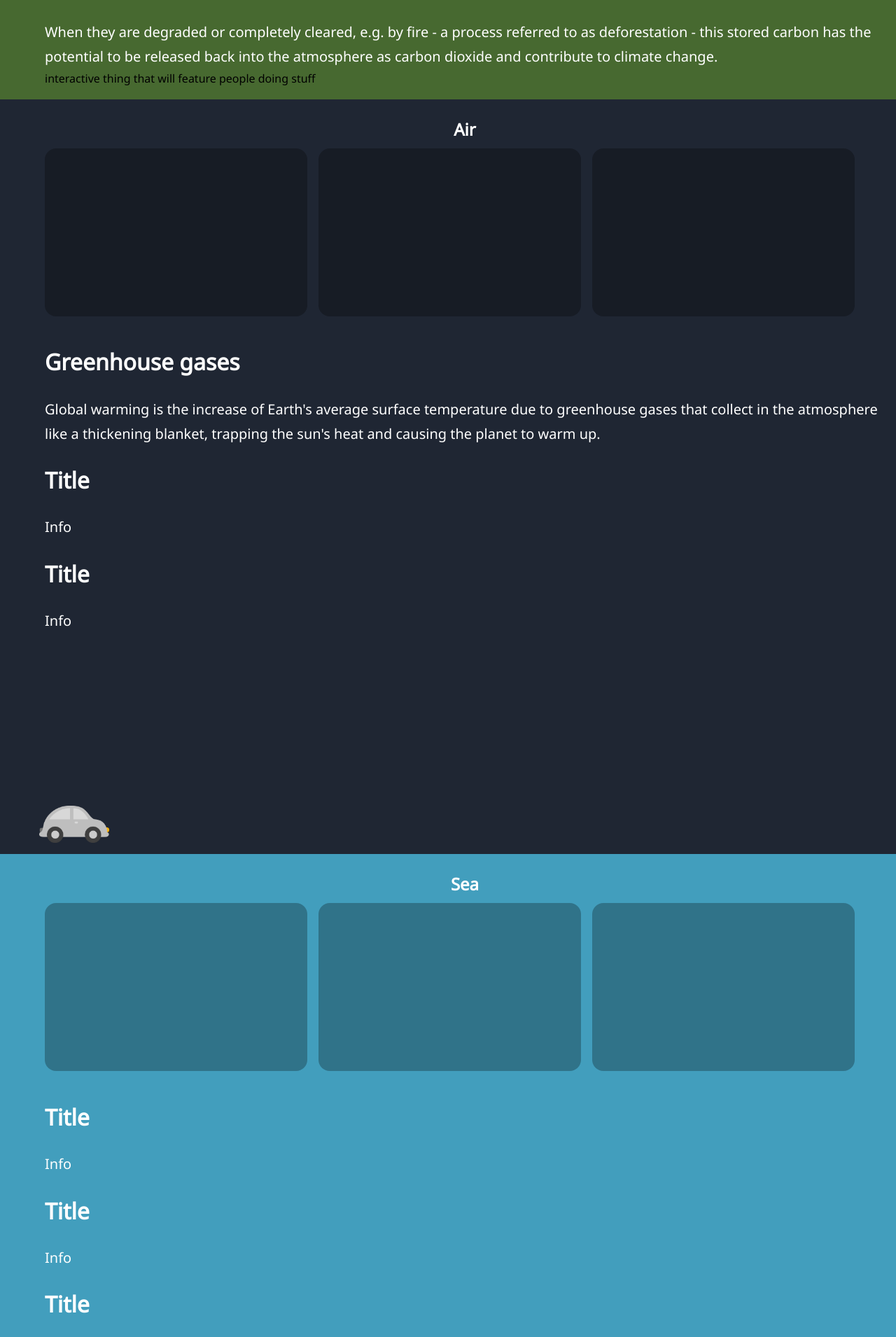
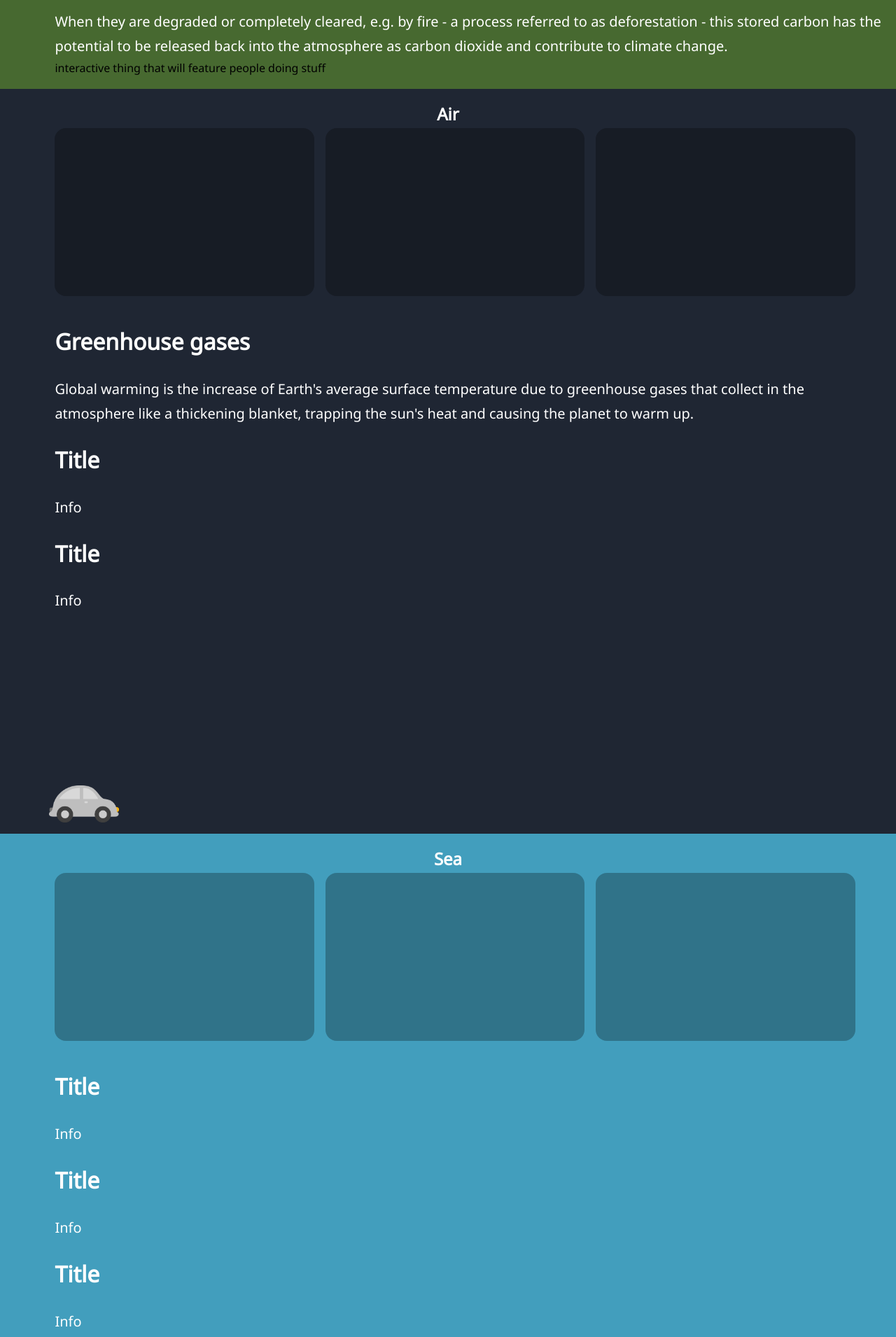
Before and after one commit to SupremeDonut/shshacks-2022, a React (Create React App) app: page / in a window 1280 px wide. Shown: the part 870-2780 px from the top of the page at 70% size. Built offline with nearby package versions, Linux system fonts and the light colour scheme.

Commit message:
fixed padding

```diff
--- a/src/components/Air.js
+++ b/src/components/Air.js
@@ -43,6 +43,7 @@ class Air extends React.Component {
 		return (
 		<div className="air page" id="Air">
 			<h2>Air</h2>
+			<div className='padding'>
 			<div className="air-info info">
 				<div className="air-card card">
 					<h2>Shocking Fact</h2>
@@ -72,6 +73,7 @@ class Air extends React.Component {
 				<div className="smokes">{this.state.smokeList}</div>
 				<img className="minicar" src={car} id="car" alt="car" onClick={this.fartGas}></img>
 			</div>
+			</div>
 		</div>
 		);
 	}
--- a/src/components/Land.js
+++ b/src/components/Land.js
@@ -5,6 +5,7 @@ function Land() {
 	return (
 	<div className="land page" id="land">
 		<h2>Land</h2>
+		<div className='padding'>
 		<div className="land-info info">
 			<div className="land-card card">
 			<h2>Shocking Fact</h2>
@@ -35,6 +36,7 @@ function Land() {
 </p>
 		</div>
 		interactive thing that will feature people doing stuff
+		</div>
 	</div>
 	);
 }
--- a/src/components/Sea.js
+++ b/src/components/Sea.js
@@ -5,6 +5,7 @@ function Sea() {
 	return (
 	<div className="sea page" id="sea">
 		<h2>Sea</h2>
+		<div className='padding'>
 		<div className="sea-info info">
 			<div className="sea-card card">
 			<h2>Shocking Fact</h2>
@@ -29,6 +30,7 @@ function Sea() {
 			<p>Info</p>
 		</div>
 		interactive thing that will feature plastic being dumped
+		</div>
 	</div>
 	);
 }
--- a/src/styles/Air.css
+++ b/src/styles/Air.css
@@ -1,8 +1,10 @@
 .air {
 	background-color: var(--air1);
+	overflow: hidden;
+}
+.padding {
 	padding-left: 5%;
 	line-height: 1.75;
-	overflow: hidden;
 }
 
 .minigame {
--- a/src/styles/Land.css
+++ b/src/styles/Land.css
@@ -1,5 +1,8 @@
 .land {
 	background-color: var(--land1);
+}
+
+.padding {
 	padding-left: 5%;
 	line-height: 1.75;
 }
--- a/src/styles/Sea.css
+++ b/src/styles/Sea.css
@@ -1,5 +1,7 @@
 .sea {
 	background-color: var(--sea1);
+}
+.padding {
 	padding-left: 5%;
 	line-height: 1.75;
 }
```
